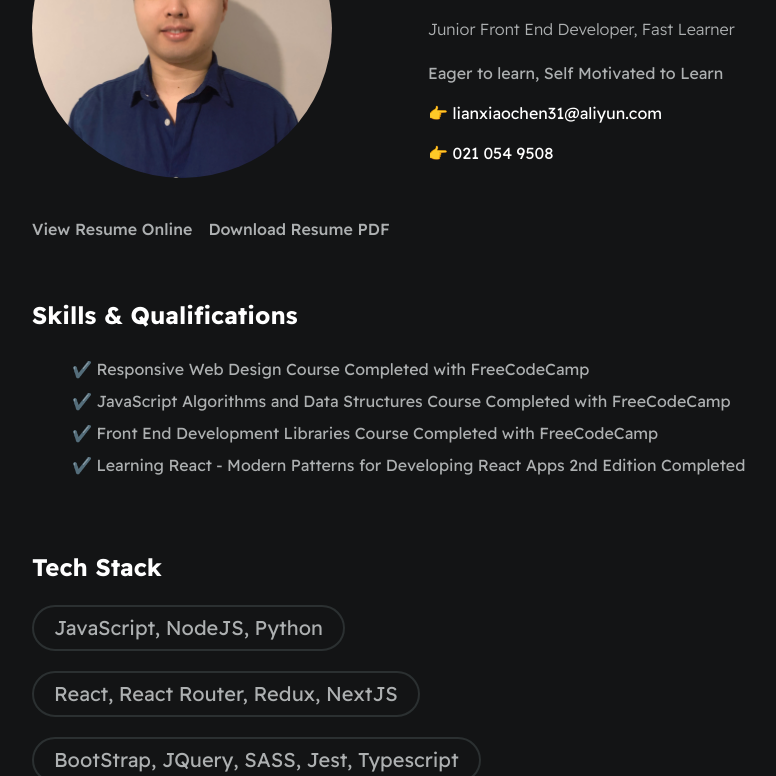
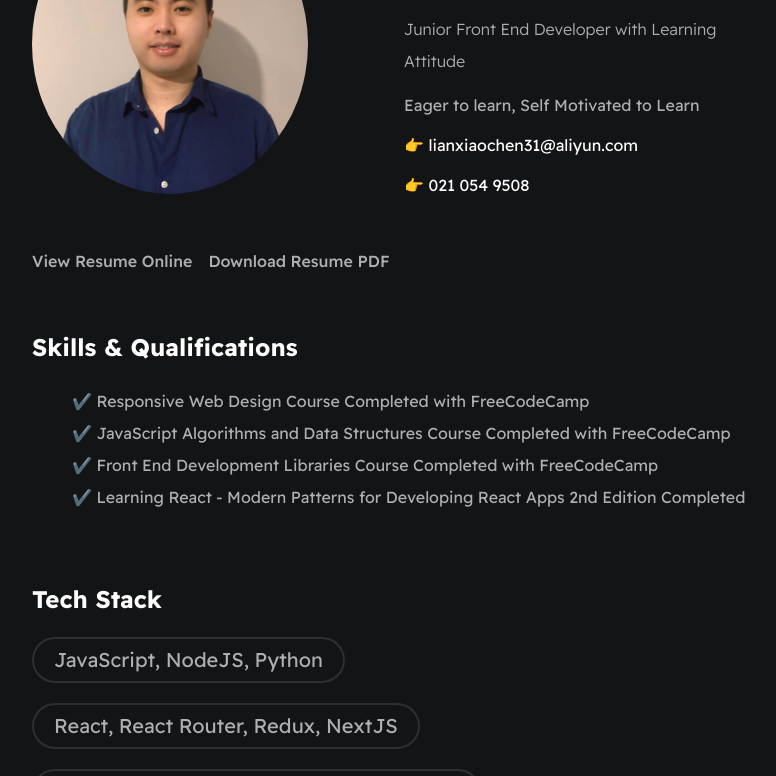
Before and after one commit to lianxiaochen/Resume, a plain HTML site: page index.html in a window 1280 px wide. Shown: the part 165-941 px from the top of the page, without its empty margins (249-1025 px from the left). Drawn offline with Linux system fonts and the light colour scheme.

Commit message:
version 20221026

```diff
--- a/index.html
+++ b/index.html
@@ -16,7 +16,7 @@
 
                 <div>
                     <h1 id="user-name">Chen Lian</h1>
-                    <p id="bio">Junior Front End Developer, Fast Learner</p>
+                    <p id="bio">Junior Front End Developer with Learning Attitude</p>
                     <p>Eager to learn, Self Motivated to Learn</p>
                     <p id="email">👉 lianxiaochen31@aliyun.com</p>
                     <p id="phone">👉 021 054 9508</p>
```
